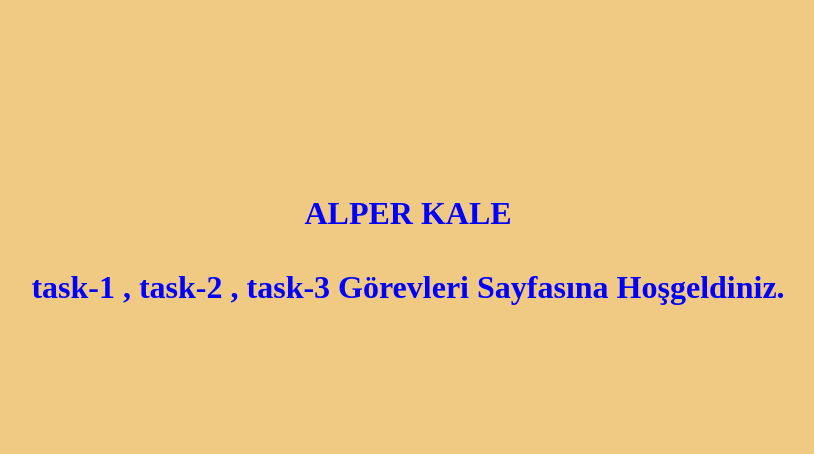
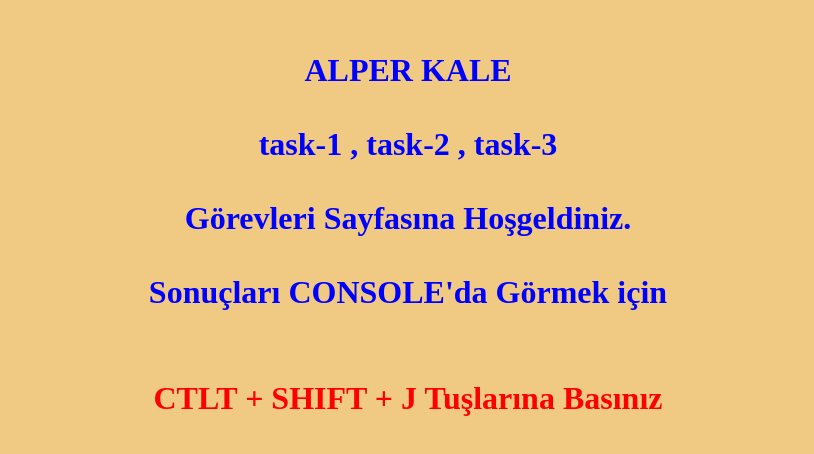
Before and after one commit to AlperKale/goit-js-hw-01, a plain HTML site: page index.html in a window 1280 px wide. Shown: the part 158-612 px from the top of the page, without its empty margins (232-1046 px from the left). Drawn offline with Linux system fonts and the light colour scheme.

```diff
--- a/index.html
+++ b/index.html
@@ -20,13 +20,19 @@
         color: blue;
         text-align: center;
       }
+      p {
+        color: red;
+      }
     </style>
   </head>
   <body>
     <h1>
       ALPER KALE
       <br /><br />
-      task-1 , task-2 , task-3 Görevleri Sayfasına Hoşgeldiniz.
+      task-1 , task-2 , task-3 <br /><br />
+      Görevleri Sayfasına Hoşgeldiniz. <br /><br />
+      Sonuçları CONSOLE'da Görmek için <br /><br />
+      <p>CTLT + SHIFT + J Tuşlarına Basınız</p>
     </h1>
   </body>
 </html>
```
